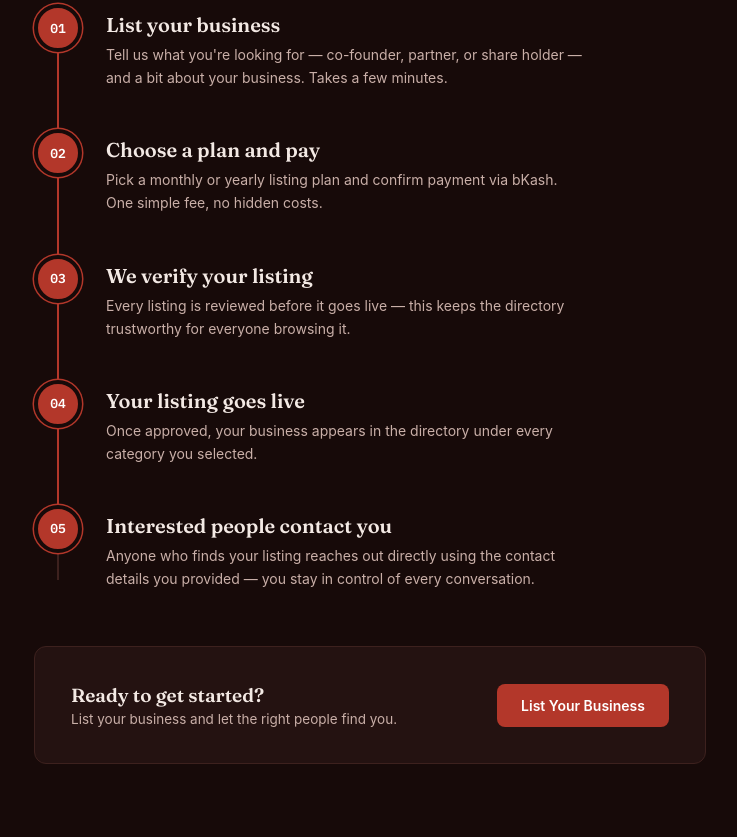
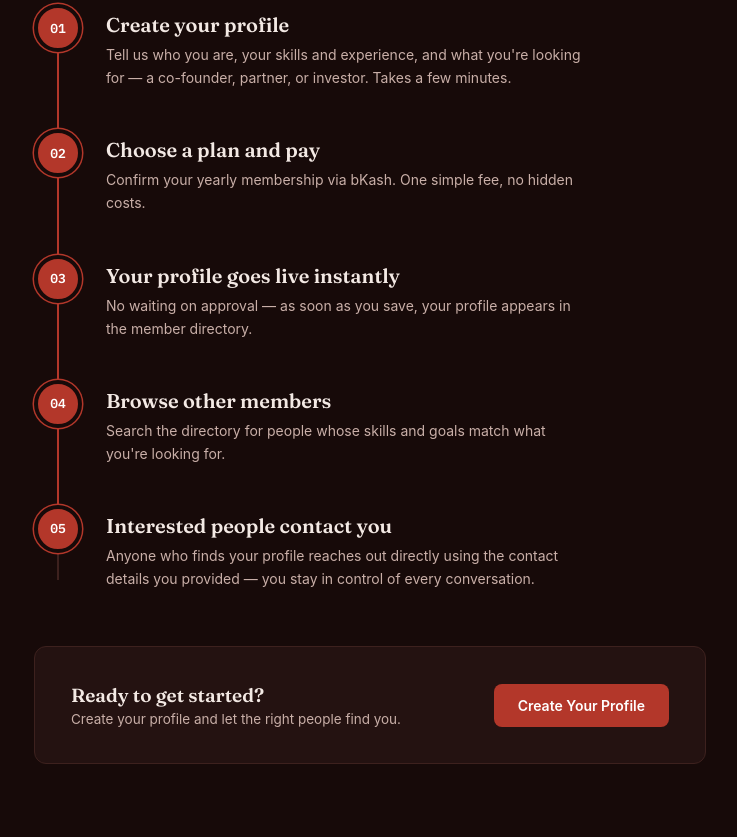
Before and after one commit to cotlevercom-ship-it/grocery-now, a Next.js app: page /how-it-works in a window 1280 px wide. Shown: the part 303-1140 px from the top of the page, without its empty margins (270-1007 px from the left). Built offline with nearby package versions, Linux system fonts and the light colour scheme; no server answers; the database is empty.

Commit message:
Update how-it-works page copy for member-profile model

```diff
--- a/app/how-it-works/page.js
+++ b/app/how-it-works/page.js
@@ -6,28 +6,28 @@ import { theme } from '@/lib/theme'
 const STEPS = [
   {
     n: '01',
-    title: 'List your business',
-    body: 'Tell us what you\'re looking for — co-founder, partner, or share holder — and a bit about your business. Takes a few minutes.',
+    title: 'Create your profile',
+    body: 'Tell us who you are, your skills and experience, and what you\'re looking for — a co-founder, partner, or investor. Takes a few minutes.',
   },
   {
     n: '02',
     title: 'Choose a plan and pay',
-    body: 'Pick a monthly or yearly listing plan and confirm payment via bKash. One simple fee, no hidden costs.',
+    body: 'Confirm your yearly membership via bKash. One simple fee, no hidden costs.',
   },
   {
     n: '03',
-    title: 'We verify your listing',
-    body: 'Every listing is reviewed before it goes live — this keeps the directory trustworthy for everyone browsing it.',
+    title: 'Your profile goes live instantly',
+    body: 'No waiting on approval — as soon as you save, your profile appears in the member directory.',
   },
   {
     n: '04',
-    title: 'Your listing goes live',
-    body: 'Once approved, your business appears in the directory under every category you selected.',
+    title: 'Browse other members',
+    body: 'Search the directory for people whose skills and goals match what you\'re looking for.',
   },
   {
     n: '05',
     title: 'Interested people contact you',
-    body: 'Anyone who finds your listing reaches out directly using the contact details you provided — you stay in control of every conversation.',
+    body: 'Anyone who finds your profile reaches out directly using the contact details you provided — you stay in control of every conversation.',
   },
 ]
 
@@ -121,7 +121,7 @@ export default function HowItWorksPage() {
         }}>How Cot Lever works</h1>
 
         <p style={{ fontSize: '15px', color: theme.inkSoft, lineHeight: '1.6', marginBottom: '48px', maxWidth: '520px' }}>
-          From listing your business to getting contacted by the right person — five steps, start to finish.
+          From creating your profile to getting contacted by the right person — five steps, start to finish.
         </p>
 
         <div ref={trackRef} style={{ position: 'relative' }}>
@@ -154,12 +154,12 @@ export default function HowItWorksPage() {
             <div style={{ fontFamily: theme.fontDisplay, fontSize: '19px', fontWeight: '600', color: theme.ink, marginBottom: '4px' }}>
               Ready to get started?
             </div>
-            <p style={{ fontSize: '13.5px', color: theme.inkSoft }}>List your business and let the right people find you.</p>
+            <p style={{ fontSize: '13.5px', color: theme.inkSoft }}>Create your profile and let the right people find you.</p>
           </div>
-          <Link href="/listings/new" style={{
+          <Link href="/members/new" style={{
             display: 'inline-block', background: theme.brass, color: 'white',
             borderRadius: '8px', padding: '13px 24px', fontSize: '14px', fontWeight: '600', textDecoration: 'none', whiteSpace: 'nowrap'
-          }}>List Your Business</Link>
+          }}>Create Your Profile</Link>
         </div>
       </div>
     </div>
```
